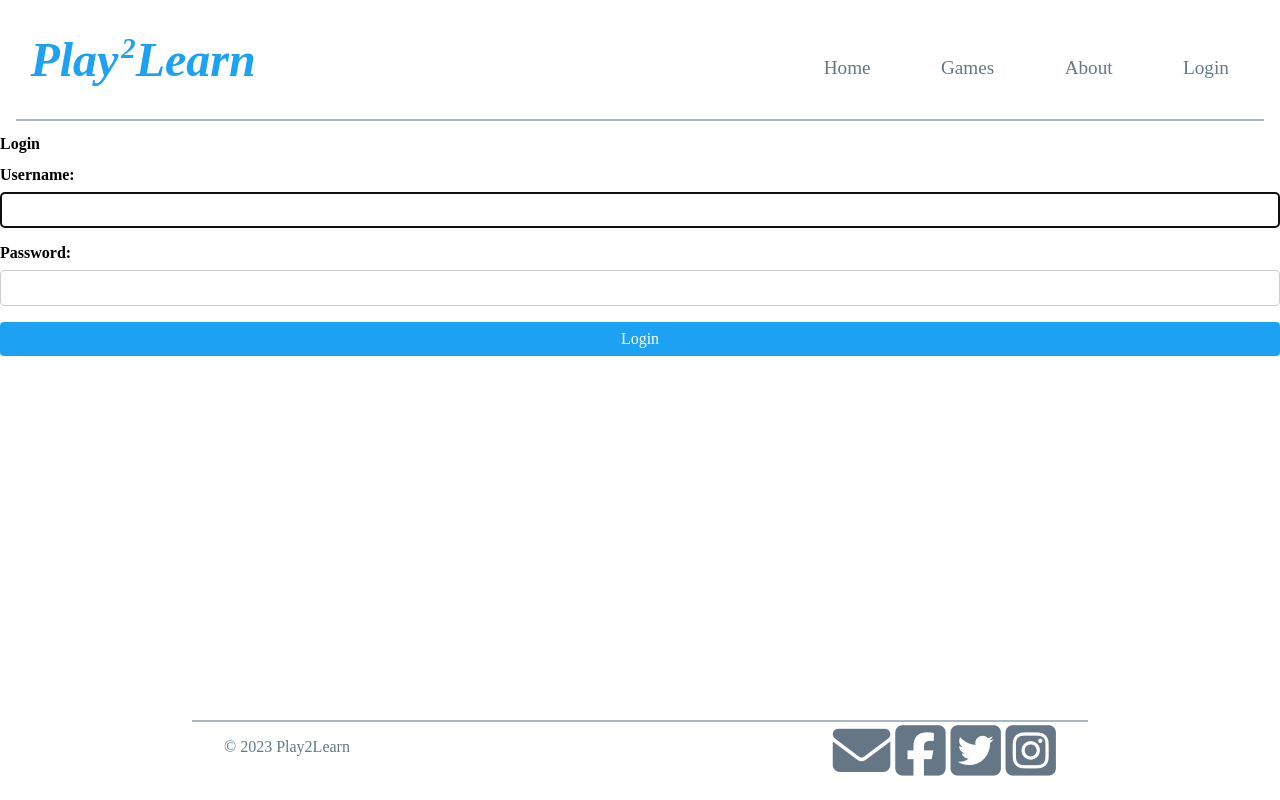
After one commit to paulhug5/play4, a Django app: page /login/ in a window 1280 px wide. The commit adds this page. Run offline with Django 4.2, Linux system fonts and the light colour scheme; some libraries are stand-ins or nearby versions.

Commit message:
login and registration working, simple styles added, etc

```diff
--- /dev/null
+++ b/main/forms.py
@@ -0,0 +1,22 @@
+from django import forms
+from django.contrib.auth.models import User
+from django.contrib.auth.forms import UserCreationForm, AuthenticationForm
+
+class RegistrationForm(UserCreationForm):
+    email = forms.EmailField(required=True)
+    first_name = forms.CharField(required=True)
+
+    class Meta:
+        model = User
+        fields = ['username', 'email', 'first_name', 'password1', 'password2']
+
+class LoginForm(AuthenticationForm):
+    username = forms.CharField(max_length=254, widget=forms.TextInput(attrs={'autofocus': True}))
+    password = forms.CharField(label=("Password"), strip=False, widget=forms.PasswordInput)
+
+    error_messages = {
+        'invalid_login': (
+            "Please enter a correct %(username)s and password. Note that both "
+            "fields may be case-sensitive."
+        ),
+    }
--- /dev/null
+++ b/main/static/main/styles.css
@@ -0,0 +1,165 @@
+/* styles.css */
+* {
+    font-family: 'Times New Roman', Times, serif;
+    box-sizing: border-box;
+    font-size: 16px;
+  }
+
+  body {
+    margin: 0;
+    height: 100%;
+    width: 100%;
+  }
+
+  header {
+    display: flex;
+    flex-direction: row;
+    justify-content: space-between;
+    align-items: center;
+    margin: 0 1em;
+    border-bottom: 2px solid rgb(170 184 194);
+  }
+
+  header h1 {
+    font-style: italic;
+    font-size: 3em;
+    margin-left: 0.3em;
+    color: rgb(29 161 242);
+  }
+
+  header a {
+    text-decoration: none;
+  }
+
+  header sup {
+    vertical-align: top;
+    font-size: 0.6em;
+    margin-left: 0.1em;
+  }
+
+  nav a {
+    cursor: pointer;
+  }
+
+  ul {
+    list-style-type: none;
+  }
+
+  li {
+    float: right;
+    padding: 1em;
+  }
+
+  li a,
+  .dropbtn {
+    display: inline-block;
+    color: rgb(101 119 134);
+    text-align: center;
+    padding: 1em;
+    font-size: 1.2em;
+    text-decoration: none;
+  }
+
+  li a:hover,
+  .dropdown:hover .dropbtn {
+    color: rgb(29 161 242);
+    transition: 0.4s;
+  }
+
+  li.dropdown {
+    display: inline-block;
+  }
+
+  .dropdown-content {
+    display: none;
+    position: absolute;
+    background-color: white;
+    border: 2px solid rgb(170 184 194);
+    border-top: none;
+  }
+
+  .dropdown-content a {
+    color: rgb(101 119 134);
+    text-decoration: none;
+    display: block;
+    text-align: left;
+  }
+
+  .dropdown:hover .dropdown-content {
+    display: block;
+  }
+
+  main {
+    height: 70%;
+  }
+
+
+  footer {
+    z-index: -1;
+    border-top: 2px solid rgb(170 184 194);
+    width: 70%;
+    height: 10%;
+    left: 0;
+    right: 0;
+    bottom: 0;
+    position: absolute;
+    margin: auto;
+    display: flex;
+    justify-content: space-between;
+    padding: 0 2em;
+  }
+
+  footer p {
+    color: rgb(101 119 134);
+  }
+
+  footer a {
+    text-decoration: none;
+    align-items: center;
+    font-size: 1.2em;
+    color: rgb(101 119 134);
+  }
+
+  footer a:hover {
+    color: rgb(29 161 242);
+    transition-duration: 0.4s;
+  }
+
+  /* ------ register form stuff ----- */
+  #register-form {
+    display: flex;
+    width: 25%;
+    flex-direction: column;
+    align-items: center;
+  }
+
+  .form-group {
+    margin-bottom: 1rem;
+    width: 100%;
+  }
+
+  label {
+    display: block;
+    font-weight: bold;
+    margin-bottom: 0.5rem;
+  }
+
+  input[type="text"],
+  input[type="email"],
+  input[type="password"] {
+    width: 100%;
+    padding: 0.5rem;
+    border-radius: 4px;
+    border: 1px solid #ccc;
+  }
+
+  button[type="submit"] {
+    width: 100%;
+    background-color: rgb(29 161 242);
+    color: #fff;
+    border: none;
+    padding: 0.5rem 1rem;
+    border-radius: 4px;
+    cursor: pointer;
+  }
+/* ------end register form stuff ----- */
--- /dev/null
+++ b/main/templates/main/base.html
@@ -0,0 +1,61 @@
+<!-- base.html -->
+{% load static %}
+<!DOCTYPE html>
+<html lang="en">
+  <head>
+    <meta charset="UTF-8">
+    <title>{% block title %}Play2Learn{% endblock %}</title>
+    <link rel="stylesheet" type="text/css" href="{% static 'main/styles.css' %}">
+    <script src="https://kit.fontawesome.com/874dd9899f.js" crossorigin="anonymous"></script>
+  </head>
+  <body>
+    <header>
+      <a href="{% url 'main:home' %}">
+        <h1>Play<sup>2</sup>Learn</h1>
+      </a>
+      <nav>
+        <ul>
+            <li class="dropdown">
+              <a href="{% url 'main:login' %}">Login</a>
+              <div class="dropdown-content">
+                <a href="{% url 'main:register' %}">Register</a>
+                <a href="#">My Account</a>
+              </div>
+            </li>
+            <li><a href="#">About</a></li>
+            <li class="dropdown">
+              <a href="#">Games</a>
+              <div class="dropdown-content">
+                <a href="#">Anagram Hunt</a>
+                <a href="#">Math Facts</a>
+                <a href="#">Leaderboards</a>
+              </div>
+            </li>
+            <li><a href="{% url 'main:home' %}">Home</a></li>
+          </ul>
+      </nav>
+    </header>
+
+    <main>
+      {% block content %}{% endblock %}
+    </main>
+
+    <footer>
+        <p>&copy; 2023 Play2Learn</p>
+        <address>
+          <a href="contact-us.html">
+            <i class="fas fa-envelope fa-3x"></i>
+          </a>
+          <a href="https://www.facebook.com">
+            <i class="fab fa-facebook-square fa-3x"></i>
+          </a>
+          <a href="https://twitter.com">
+            <i class="fab fa-twitter-square fa-3x"></i>
+          </a>
+          <a href="https://instagram.com">
+            <i class="fab fa-instagram-square fa-3x"></i>
+          </a>
+        </address>
+      </footer>
+  </body>
+</html>
--- /dev/null
+++ b/main/templates/main/login.html
@@ -0,0 +1,17 @@
+{% extends 'main/base.html' %}
+
+{% block content %}
+  <h2>Login</h2>
+  <form method="POST" id="login-form" novalidate>
+    {% csrf_token %}
+    <div class="form-group">
+      {{ form.username.label_tag }}
+      {{ form.username }}
+    </div>
+    <div class="form-group">
+      {{ form.password.label_tag }}
+      {{ form.password }}
+    </div>
+    <button type="submit" class="btn btn-primary">Login</button>
+  </form>
+{% endblock %}
--- a/main/urls.py
+++ b/main/urls.py
@@ -1,6 +1,11 @@
 from django.urls import path
 from . import views
 
+app_name = 'main'
+
 urlpatterns = [
     path('', views.home, name='home'),
+    path('register/', views.register_user, name='register'),
+    path('login/', views.login_user, name='login'),
+    path('logout/', views.logout_user, name='logout'),
 ]
--- a/main/views.py
+++ b/main/views.py
@@ -1,7 +1,45 @@
-from django.shortcuts import render
+from django.contrib.auth import authenticate, login, logout
+from django.shortcuts import render, redirect
+from .forms import RegistrationForm, LoginForm
 
 # Create your views here.
 
 #home
 def home(request):
     return render(request, 'main/home.html')
+
+#registration form validation
+def register_user(request):
+    if request.method == 'POST':
+        form = RegistrationForm(request.POST)
+        if form.is_valid():
+            form.save()
+            return redirect('main:home')
+    else:
+        form = RegistrationForm()
+
+    return render(request, 'main/register.html', {'form': form})
+
+#login form
+def login_user(request):
+    if request.method == 'POST':
+        form = LoginForm(data=request.POST)
+        if form.is_valid():
+            # Get the username and password
+            username = form.cleaned_data.get('username')
+            password = form.cleaned_data.get('password')
+            # Authenticate the user
+            user = authenticate(request, username=username, password=password)
+            if user is not None:
+                login(request, user)
+                return redirect('main:home')
+            else:
+                form.add_error(None, 'Invalid username or password.')
+    else:
+        form = LoginForm()
+
+    return render(request, 'main/login.html', {'form': form})
+
+def logout_user(request):
+    logout(request)
+    return redirect('main:home')
--- a/play2learn/settings.py
+++ b/play2learn/settings.py
@@ -9,7 +9,7 @@ https://docs.djangoproject.com/en/4.1/topics/settings/
 For the full list of settings and their values, see
 https://docs.djangoproject.com/en/4.1/ref/settings/
 """
-
+import os
 from pathlib import Path
 
 # Build paths inside the project like this: BASE_DIR / 'subdir'.
@@ -119,6 +119,9 @@ USE_TZ = True
 # https://docs.djangoproject.com/en/4.1/howto/static-files/
 
 STATIC_URL = 'static/'
+STATICFILES_DIRS = [
+    os.path.join(BASE_DIR, 'main/static')
+]
 
 # Default primary key field type
 # https://docs.djangoproject.com/en/4.1/ref/settings/#default-auto-field
```
Also changed, not shown: main/templates/main/home.html (+6 -8 lines), main/templates/main/register.html (added, +29 -0 lines).
